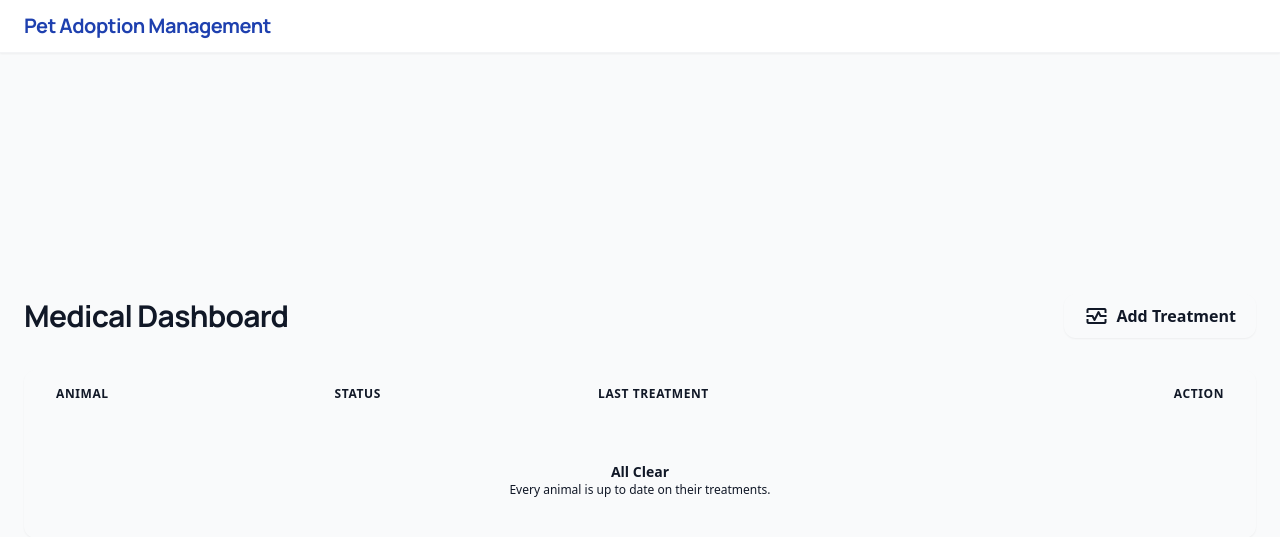
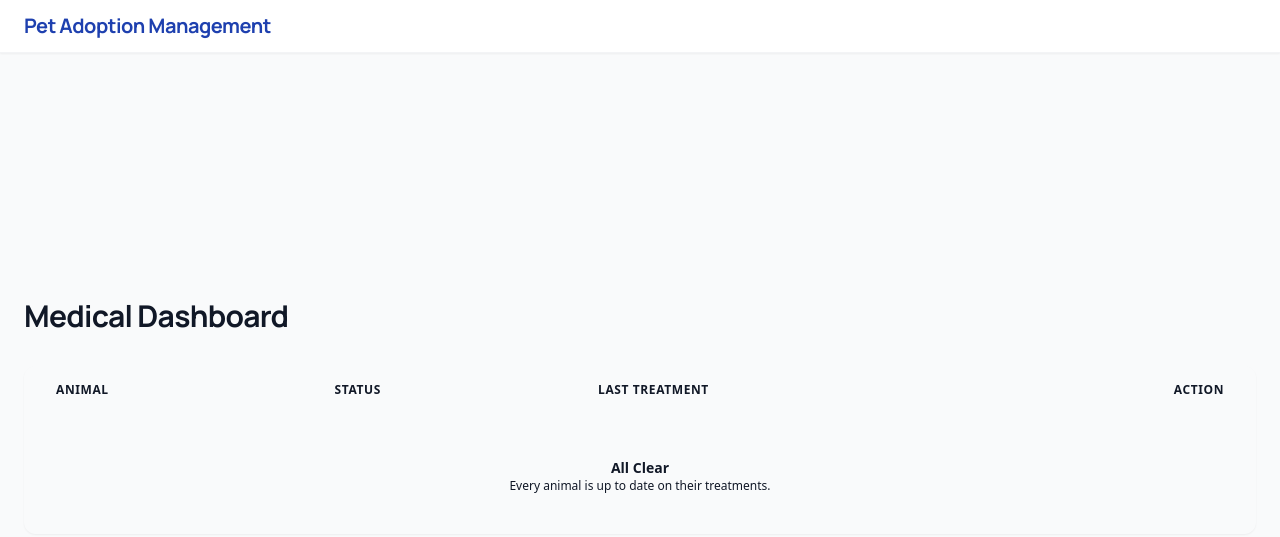
Before and after one commit to Bharath-Kris07/PAMS, a Python web app: template templates/medical_dashboard.html in a window 1280 px wide. Shown: the top 537 px of the page. Run offline with Jinja, Linux system fonts and the light colour scheme; the template is opened without the code that fills it, so the values that code supplies are empty.

```diff
--- a/templates/medical_dashboard.html
+++ b/templates/medical_dashboard.html
@@ -7,10 +7,6 @@
     <div>
         <h1 class="text-3xl font-bold font-headline text-on-surface tracking-tight">Medical Dashboard</h1>
     </div>
-    <a href="{{ url_for('add_medical_record') }}" class="flex items-center gap-2 bg-gradient-to-r from-primary to-primary-dim text-on-primary px-5 py-2.5 rounded-xl font-semibold shadow-sm hover:shadow-md transition-all active:scale-95">
-        <span class="material-symbols-outlined text-sm">monitor_heart</span>
-        Add Treatment
-    </a>
 </div>
 
 <div class="bg-surface-container-lowest rounded-xl overflow-hidden shadow-sm">
```
